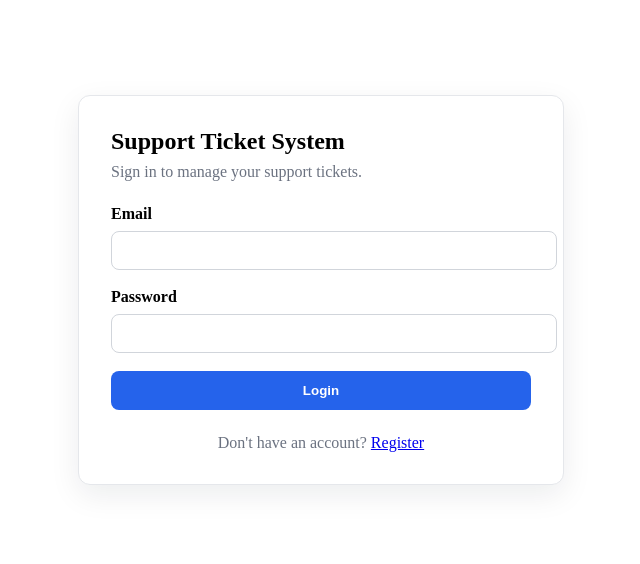
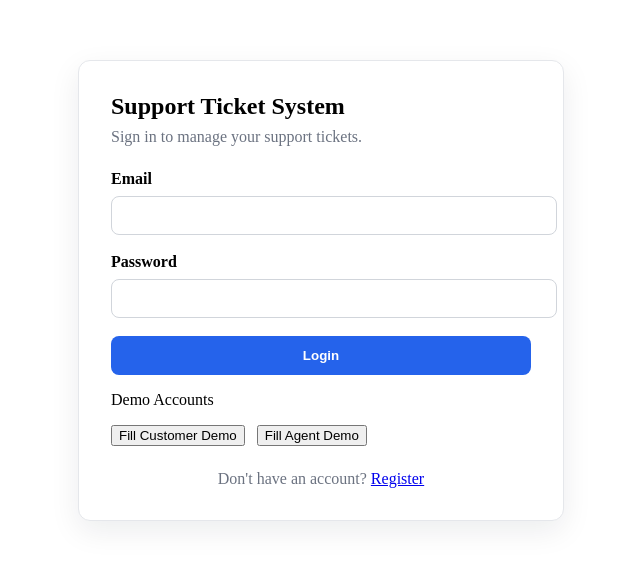
Before and after one commit to Mohanasolasa/support-ticket-system, a React app in the folder frontend/: page /login in a window 1280 px wide. Shown: the part 142-706 px from the top of the page, without its empty margins (319-959 px from the left). Built offline with nearby package versions, Linux system fonts and the light colour scheme; no server answers; the HTML template or start-up script is replaced by a standard one.

Commit message:
Prepare app for deployment and add demo login

```diff
--- a/frontend/src/components/Login/index.css
+++ b/frontend/src/components/Login/index.css
@@ -75,3 +75,8 @@
     text-align: center;
     color: #6b7280;
 }
+
+.login-demo__buttons {
+    display: flex;
+    gap: 12px;
+}
--- a/frontend/src/components/Login/index.jsx
+++ b/frontend/src/components/Login/index.jsx
@@ -4,6 +4,17 @@ import { Link, useNavigate } from "react-router-dom";
 import { useAuth } from "../../context/AuthContext";
 
 import "./index.css";
+
+const DEMO_ACCOUNTS = {
+    customer: {
+        email: "customer@example.com",
+        password: "Test@123",
+    },
+    agent: {
+        email: "agent@example.com",
+        password: "Agent@123",
+    },
+};
 
 function Login() {
     const navigate = useNavigate();
@@ -24,6 +35,17 @@ function Login() {
             ...previous,
             [name]: value,
         }));
+    };
+
+    const handleDemoFill = (accountType) => {
+        const account = DEMO_ACCOUNTS[accountType];
+
+        setFormData({
+            email: account.email,
+            password: account.password,
+        });
+
+        setError("");
     };
 
     const handleSubmit = async (event) => {
@@ -106,6 +128,30 @@ function Login() {
                     </button>
                 </form>
 
+                <div className="login-demo">
+                    <p className="login-demo__title">
+                        Demo Accounts
+                    </p>
+
+                    <div className="login-demo__buttons">
+                        <button
+                            className="login-demo__button"
+                            type="button"
+                            onClick={() => handleDemoFill("customer")}
+                        >
+                            Fill Customer Demo
+                        </button>
+
+                        <button
+                            className="login-demo__button"
+                            type="button"
+                            onClick={() => handleDemoFill("agent")}
+                        >
+                            Fill Agent Demo
+                        </button>
+                    </div>
+                </div>
+
                 <p className="login-card__footer">
                     Don't have an account?{" "}
                     <Link to="/register">Register</Link>
```
Also changed, not shown: 1 other file (tests, documents, lock files or other folders).
